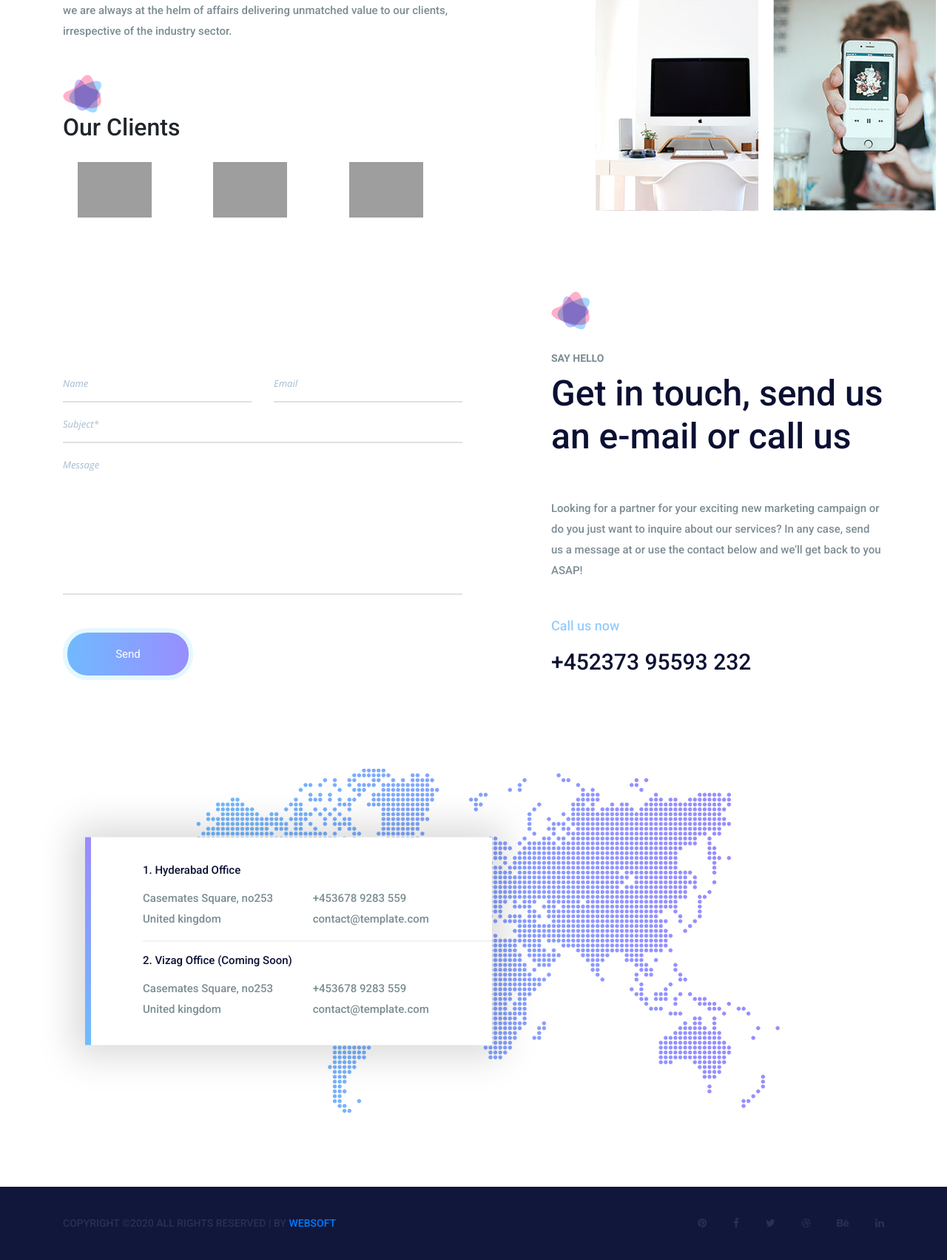
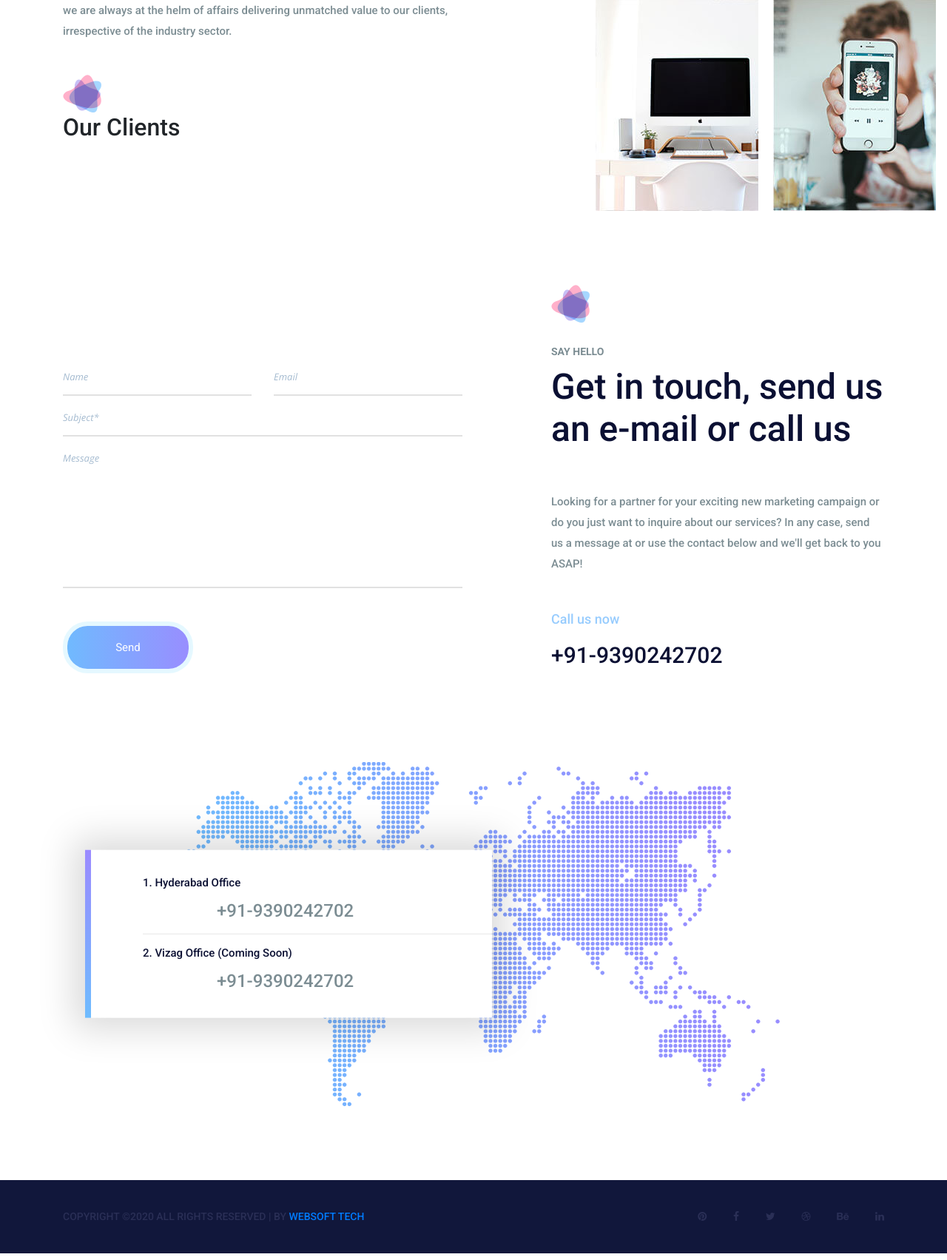
Before and after one commit to maverick1910/DigiClient, a Node server app: page / in a window 1280 px wide. Shown: the part 3087-4790 px from the top of the page at 74% size. Run offline with Node 20, Linux system fonts and the light colour scheme; some libraries are stand-ins or nearby versions; grey boxes are pictures that could not be loaded.

Commit message:
make it better

```diff
--- a/app.js
+++ b/app.js
@@ -68,7 +68,9 @@ app.get('/portfolio',function(req,res){
 });
 app.get('/single-blog',function(req,res){
     res.render('single-blog');
+
 });
+
 
 //Please create a page where the user can add a blog naming it as admin
 // Blog
--- a/views/about-us.ejs
+++ b/views/about-us.ejs
@@ -242,7 +242,7 @@
             <div class="container">
                 <div class="talk_text">
                     <h4>Are you ready to talk?</h4>
-                    <a href="mailto:abc@gmail.com">abc@gmail.com</a>
+                    <a href="mailto:Support@goglobalized.com">Support@goglobalized.com</a>
                 </div>
             </div>
         </section>
@@ -255,7 +255,7 @@
                 <div class="container">
                     <div class="float-sm-left">
                         <h5>
-Copyright &copy;<script>document.write(new Date().getFullYear());</script> All rights reserved |  by <a href="https://colorlib.com" target="_blank">Webspft</a>
+Copyright &copy;<script>document.write(new Date().getFullYear());</script> All rights reserved |  by <a href="" target="_blank">WEBSOFT TECH</a>
 </h5>
                     </div>
                     <div class="float-sm-right">
--- a/views/contact.ejs
+++ b/views/contact.ejs
@@ -103,7 +103,7 @@
                             </div>
                             <p>Looking for a partner for your exciting new marketing campaign or do you just want to inquire about our services? In any case, send us a message at  or use the contact  below and we'll get back to you ASAP!</p>
                             <a href="#"><h5>Call us now</h5></a>
-                            <a href="#"><h4>+452373 95593 232</h4></a>
+                            <h4><a href="tel:9390242702"><h4>+91-9390242702</h4></a></h4>
                         </div>
                     </div>
                 </div>
@@ -145,7 +145,7 @@
                 <div class="container">
                     <div class="float-sm-left">
                         <h5>
-Copyright &copy;<script>document.write(new Date().getFullYear());</script> All rights reserved |  by <a href="https://colorlib.com" target="_blank">Webspft</a>
+Copyright &copy;<script>document.write(new Date().getFullYear());</script> All rights reserved |  by <a href="" target="_blank">WEBSOFT TECH</a>
 </h5>
                     </div>
                     <div class="float-sm-right">
--- a/views/index.ejs
+++ b/views/index.ejs
@@ -406,22 +406,6 @@
                             <img src="img/icon/title-icon.png" alt="">
                             <h2>Our Clients </h2>
                             <br>
-                            <ul>
-                                <div class="row">
-                                    <div class="col-lg-4">
-                                        <img src="https://images.unsplash.com/photo-1505153695651-9366147105f3?ixlib=rb-1.2.1&ixid=eyJhcHBfaWQiOjEyMDd9&auto=format&fit=crop&w=500&q=60" alt="" width="100">
-
-                                    </div>
-                                    <div class="col-lg-4">
-                                        <img src="https://images.unsplash.com/photo-1505153695651-9366147105f3?ixlib=rb-1.2.1&ixid=eyJhcHBfaWQiOjEyMDd9&auto=format&fit=crop&w=500&q=60" alt="" width="100">
-
-                                    </div>
-                                    <div class="col-lg-4">
-                                        <img src="https://images.unsplash.com/photo-1505153695651-9366147105f3?ixlib=rb-1.2.1&ixid=eyJhcHBfaWQiOjEyMDd9&auto=format&fit=crop&w=500&q=60" alt="" width="100">
-
-                                    </div>
-                                </div>
-                            </ul>
                         </div>
                     </div>
                     <div class="col-lg-6">
@@ -487,7 +471,7 @@
                             </div>
                             <p>Looking for a partner for your exciting new marketing campaign or do you just want to inquire about our services? In any case, send us a message at  or use the contact  below and we'll get back to you ASAP!</p>
                             <a href="#"><h5>Call us now</h5></a>
-                            <a href="#"><h4>+452373 95593 232</h4></a>
+                            <a href="tel:9390242702"><h4>+91-9390242702</h4></a>
                         </div>
                     </div>
                 </div>
@@ -502,12 +486,11 @@
                     <img class="img-fluid" src="img/world-map.png" alt="">
                     <div class="bd-callout">
                         <h3>1. Hyderabad Office</h3>
-                        <p>Casemates Square, no253 <br /> United kingdom</p>
-                        <h4><a href="#">+453678 9283 559</a> <a href="#">contact@template.com</a></h4>
+
+                        <h4><a href="tel:9390242702"><h4>+91-9390242702</h4></a> <a href="#"></a></h4>
                         <hr>
                         <h3>2. Vizag Office (Coming Soon)</h3>
-                        <p>Casemates Square, no253 <br /> United kingdom</p>
-                        <h4><a href="#">+453678 9283 559</a> <a href="#">contact@template.com</a></h4>
+                        <h4><a href="tel:9390242702"><h4>+91-9390242702</h4></a> <a href="#"></a></h4>
                     </div>
 
 
@@ -524,7 +507,7 @@
                 <div class="container">
                     <div class="float-sm-left">
                         <h5>
-Copyright &copy;<script>document.write(new Date().getFullYear());</script> All rights reserved |  by <a href="" target="_blank">Websoft</a>
+Copyright &copy;<script>document.write(new Date().getFullYear());</script> All rights reserved |  by <a href="" target="_blank">WEBSOFT TECH</a>
                         </h5>
                     </div>
                     <div class="float-sm-right">
--- a/views/single-blog.ejs
+++ b/views/single-blog.ejs
@@ -90,8 +90,8 @@
                                 <div class="blog_img">
                                     <img class="img-fluid" src="img/blog/blog-1.jpg" alt="">
                                     <div class="blog_date">
-                                        <h4>29</h4>
-                                        <h5>October, 2017</h5>
+                                        <h4><%= blog[log].date.day %></h4>
+                                        <h5>October, 2</h5>
                                     </div>
                                 </div>
                                 <div class="blog_text">
@@ -130,7 +130,7 @@
                 <div class="container">
                     <div class="float-sm-left">
                         <h5>
-Copyright &copy;<script>document.write(new Date().getFullYear());</script> All rights reserved |  by <a href="https://colorlib.com" target="_blank">Webspft</a>
+Copyright &copy;<script>document.write(new Date().getFullYear());</script> All rights reserved |  by <a href="" target="_blank">Webspft</a>
 </h5>
                     </div>
                     <div class="float-sm-right">
```
Also changed, not shown: views/blog.ejs (+9 -31 lines).
